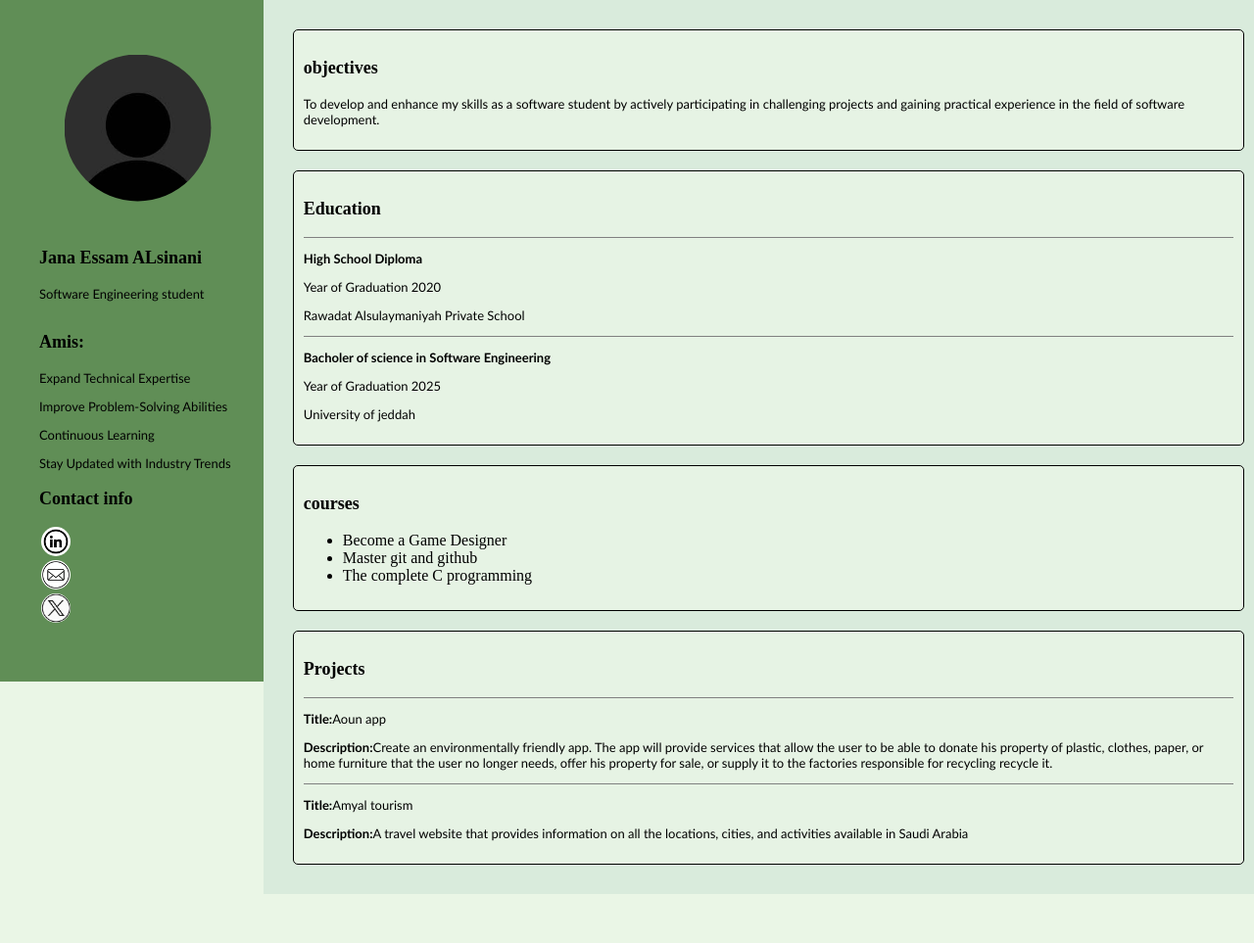
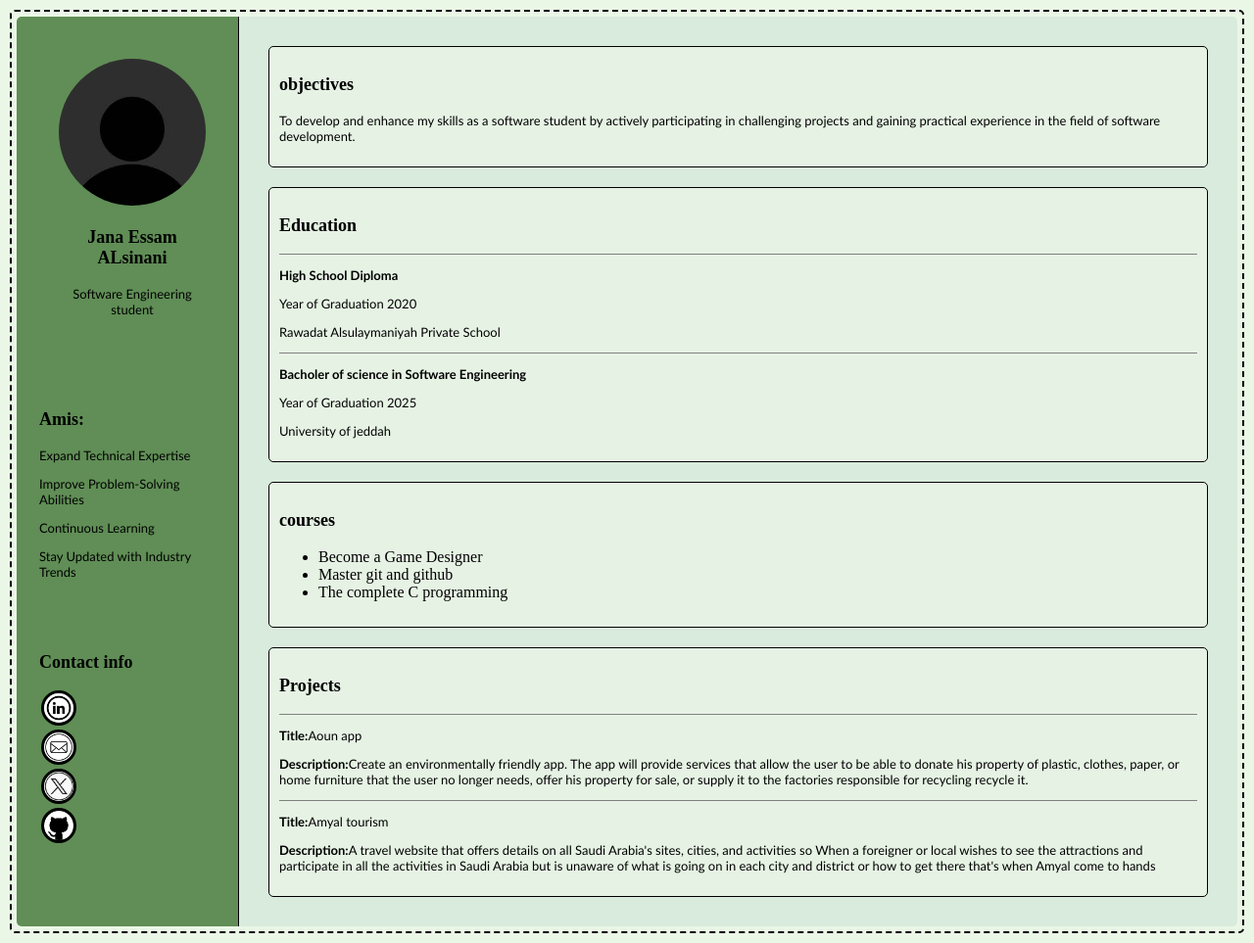
Before and after one commit to Jana1e/Resume, a plain HTML site: page index.html in a window 1280 px wide. Shown: the whole page at 98% size. Before the commit the page ends 913 px from the top, so only its background shows below. Drawn offline with Linux system fonts and the light colour scheme.

Commit message:
Add files via upload

```diff
--- a/cssweb.css
+++ b/cssweb.css
@@ -1,26 +1,15 @@
 body{
     background-color: rgb(234, 246, 230);
     font-family: 'Times New Roman', Times, serif;
-}
-header{
-    background-color: rgb(96, 142, 86);
+    display: grid;
+    grid-template-columns: 1fr 5fr ;
+    grid-gap: 0px;
+    padding: 10px;
+    margin: 10px;
     color: rgb(0, 0, 0);
-    width: 100%;
-    height: 100%;
-    padding-left: 40px;
-    padding-right: 40px;
-    padding-top: 30px;
-    display: inline-block;
-}
-.navbar{
-    background-color: rgb(96, 142, 86);
-    color: rgb(0, 0, 0);
-    width: 100%;
-    height: 100%;
-    padding-left: 40px;
-    padding-right: 40px;
-    padding-bottom: 40px;
-    display: inline-block;
+    border: 2px dashed black;
+    border-radius: 5px;
+
 }
 .largetxt{
     font-size: large;
@@ -31,38 +20,53 @@ font-weight: bold;
     font-size: small;
     font-family: 'Gill Sans', 'Gill Sans MT', Calibri, 'Trebuchet MS', sans-serif;
 }
+
+
+.leftcolumn{
+
+    background-color: rgb(96, 142, 86);
+    margin: -5px;
+    border-top-left-radius: 5px;
+    border-bottom-left-radius:5px ;
+
+}
+.rightcolumn{
+    background-color: rgb(217, 235, 220);
+    border-top-right-radius: 5px;
+    border-bottom-right-radius: 5px;
+    margin: -5px;
+    border-left: 1px solid black;
+
+}
+header{
+
+    color: rgb(0, 0, 0);
+    padding: 40px;
+    margin: 3px;
+    text-align: center;
+
+}
+
+.navbar{
+
+    color: rgb(0, 0, 0);
+    padding: 20px;
+    margin: 3px;
+    text-align: left;
+}
+.contact-box{
+
+    color: rgb(0, 0, 0);
+    padding: 20px;
+    margin: 3px;
+    text-align: left;
+}
 .pic{
     border-radius: 100%;
-    padding: 10%;
+
 }
 main{
-
-    background-color: rgb(217, 235, 220);
-   width: 100%;
-    display: inline-block;
-    height: 100%;
     padding: 10px;
-}
-header{height: 50%;}
-
-.leftcolumn{
-    float: left;
-    width: 20%;
-   background-color: rgb(96, 142, 86) ;
-   margin-left: -8px;
-   margin-top: -8px;
-   margin-bottom: -20px ;
-   margin-right: 5px;
-   position: fixed;
-   }
-.rightcolumn{
-    float:right;
-    width: 80%;
-    margin-right: -8px;
-    margin-top: -8px;
-    margin-left: 2px;
-    position: relative;
-    z-index: 10;
 }
 .sections{
     background-color: rgba(234, 246, 230, 0.8);
@@ -72,26 +76,15 @@ header{height: 50%;}
     border: 1px solid black;
     border-radius: 5px;
 }
-
 .icons{
     border-radius: 100%;
-
+    border: 3px solid black;
 }
 #contact{
     list-style: none;
     padding-left: 2px ;
 
 }
-
 .divider{
     border-top: 1px solid gray;
 }
-@media screen and (max-width:375px){
-    .leftcolumn,.rightcolumn{width :100%;padding :0}
-}
-@media screen and (max-width:400px){
-    nav a{
-        float: none;
-        width: 100%;
-    }
-}
--- a/index.html
+++ b/index.html
@@ -6,7 +6,9 @@
        <meta charset="UTF-8">
     </head>
     <body>
-        <div class="leftcolumn">
+
+            <div class ="leftcolumn">
+
                 <header>
                     <img class="pic" src="profilepic.jpg" alt ="personal pic" width="150" height="150">
                     <P class ="largetxt">Jana Essam ALsinani</P>
@@ -21,16 +23,22 @@
                     <p class="smalltxt">Improve Problem-Solving Abilities</p>
                     <p class="smalltxt">Continuous Learning</p>
                     <p class="smalltxt">Stay Updated with Industry Trends</p>
+
+                 </nav>
+                 <div class="contact-box">
+
                     <p class="largetxt">Contact info </p>
                     <ul id="contact">
-                <li><a href=""></a></li>
+
                         <li><a href="https://www.linkedin.com/in/jana-alsinani-590409293/"><img class="icons" src="linkedin.png" width="30" height="30"  alt ="linkedin icon"></a></li>
                         <li><a href="mailto:2110413@uj.edu.sa.com"><img class="icons" src="Email.png" width="30" height="30"  alt ="email icon"></a></li>
                         <li><a href="https://twitter.com/girl112522"><img class="icons" src="xapp.jpg" width="30" height="30"  alt ="x app icon"></a></li>
+                        <li><a href="https://github.com/Jana1e"><img class="icons" src="github.png" width="30" height="30"  alt ="github icon"></a></li>
                     </ul>
-        </nav>
                  </div>
-        <div class="rightcolumn">
+            </div>
+
+            <div class =rightcolumn>
                 <main>
                     <div class ="sections">
                         <p class="largetxt">objectives</p>
@@ -74,9 +82,11 @@
                         </div>
                         <div class="divider">
                         <p class="smalltxt"><strong>Title:</strong>Amyal tourism</p>
-                <p class="smalltxt"><strong>Description:</strong>A travel website
-                    that provides information on all the locations,
-                     cities, and activities available in Saudi Arabia</p>
+                        <p class="smalltxt"><strong>Description:</strong>A travel website that offers details on all Saudi Arabia's sites, cities,
+                             and activities so When a foreigner or local wishes
+                              to see the attractions and participate in all the activities in Saudi Arabia
+                             but is unaware of what is going on in each city and district or
+                            how to get there that's when Amyal come to hands</p>
                         </div>
                     </div>
                 </main>
```
Also changed, not shown: github.png (added). Lines whose indentation alone changed are shown as unchanged.
